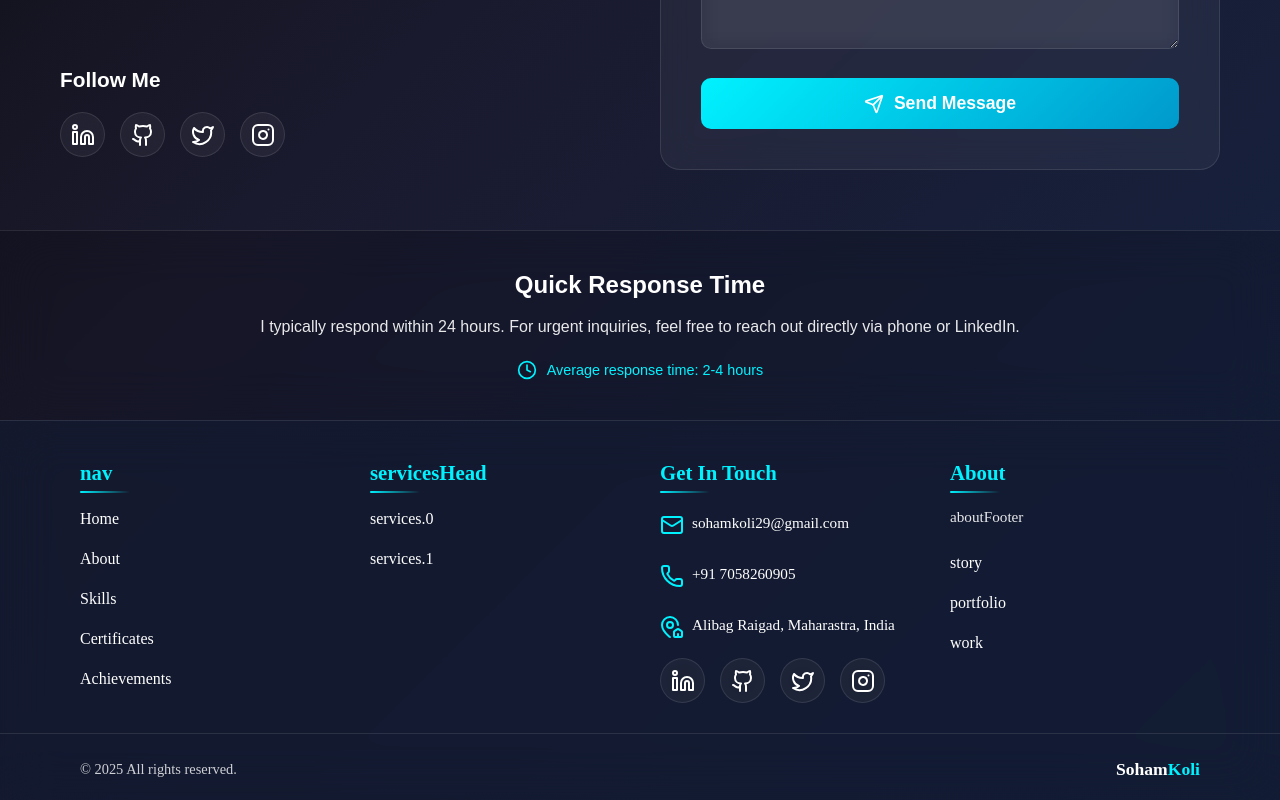
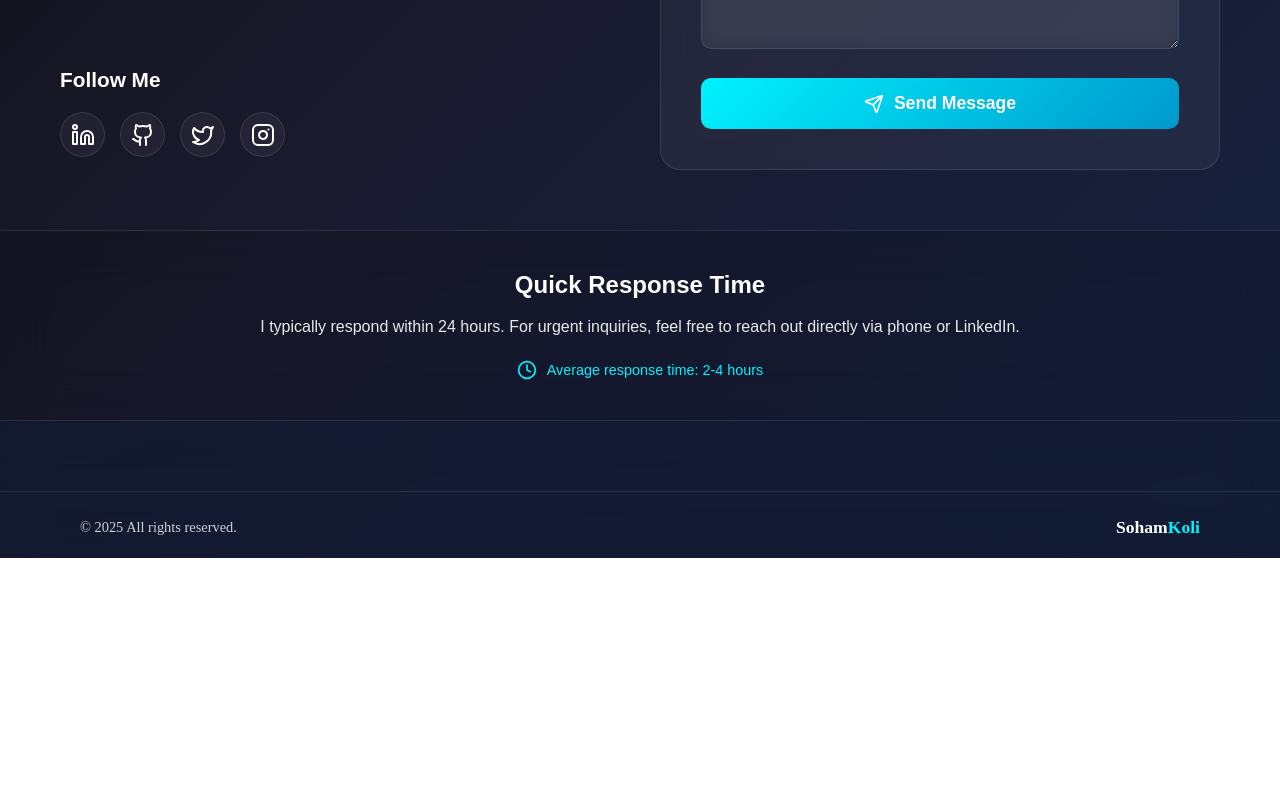
Before and after one commit to sohamkoli29/Portfolio, a React (Vite) app: page / in a window 1280 px wide. Shown: the part 4891-5691 px from the top of the page. After the commit the page ends 5449 px from the top, so only its background shows below. Built offline with nearby package versions, Linux system fonts and the light colour scheme.

Commit message:
updated footer

```diff
--- a/src/components/Footer/Footer.tsx
+++ b/src/components/Footer/Footer.tsx
@@ -1,7 +1,6 @@
-import { Link } from 'react-router-dom';
+
 import { useState, useEffect } from 'react';
 import { useTranslation } from 'react-i18next';
-import { Mail, Phone, MapPinHouse, Linkedin, Github, Twitter, Instagram } from 'lucide-react';
 import './Footer.css';
 
 const Footer: React.FC = () => {
@@ -30,74 +29,6 @@ const Footer: React.FC = () => {
   return (
     <>
       <footer>
-        <div className="footer-container">
-          {/* Navigation Section */}
-          <div className="footer-section">
-            <h3>{t('nav')}</h3>
-<div className="footer-links">
-  <a href="#">{t('navList.0')}</a>
-  <a href="#about">{t('navList.1')}</a>
-  <a href="#skills">{t('navList.2')}</a>
-  <a href="#projects">{t('navList.3')}</a>
-  <a href="#contact">{t('navList.4')}</a>
-</div>
-
-          </div>
-
-          {/* Services Section */}
-          <div className="footer-section">
-            <h3>{t('servicesHead')}</h3>
-            <div className="footer-links">
-              <Link to="/services">{t('services.0')}</Link>
-              <Link to="/services">{t('services.1')}</Link>
-            </div>
-          </div>
-
-          {/* Contact Section */}
-          <div className="footer-section">
-            <h3>{t('contactHead')}</h3>
-            <div className="contact-info">
-              <div className="contact-item">
-                <div className="contact-icon"><Mail /></div>
-                <span>{t('contactValues.0')}</span>
-              </div>
-              <div className="contact-item">
-                <div className="contact-icon"><Phone /></div>
-                <span>{t('contactValues.1')}</span>
-              </div>
-              <div className="contact-item">
-                <div className="contact-icon"><MapPinHouse /></div>
-                <span>{t('contactValues.2')}</span>
-              </div>
-            </div>
-
-            {/* Social Links */}
-            <div className="social-links">
-              <a href="https://www.linkedin.com/in/soham029/" target="_blank" rel="noopener noreferrer" className="social-link" aria-label="LinkedIn"><Linkedin /></a>
-              <a href="https://github.com/sohamkoli29" target="_blank" rel="noopener noreferrer" className="social-link" aria-label="GitHub"><Github /></a>
-              <a href="https://x.com/SohamKoli2020" target="_blank" rel="noopener noreferrer" className="social-link" aria-label="Twitter"><Twitter /></a>
-              <a href="https://www.instagram.com/mr_koli_boi" target="_blank" rel="noopener noreferrer" className="social-link" aria-label="Instagram"><Instagram /></a>
-            </div>
-          </div>
-
-          {/* About Section */}
-          <div className="footer-section">
-            <h3>{t('aboutHead')}</h3>
-            <p style={{
-              lineHeight: '1.6',
-              opacity: 0.9,
-              fontSize: '0.95rem',
-              marginBottom: '20px'
-            }}>
-              {t('aboutFooter')}
-            </p>
-            <div className="footer-links">
-              <Link to="/about">{t('story')}</Link>
-              <Link to="/projects">{t('portfolio')}</Link>
-              <Link to="/contact">{t('work')}</Link>
-            </div>
-          </div>
-        </div>
 
         {/* Footer Bottom */}
         <div className="footer-bottom">
```
